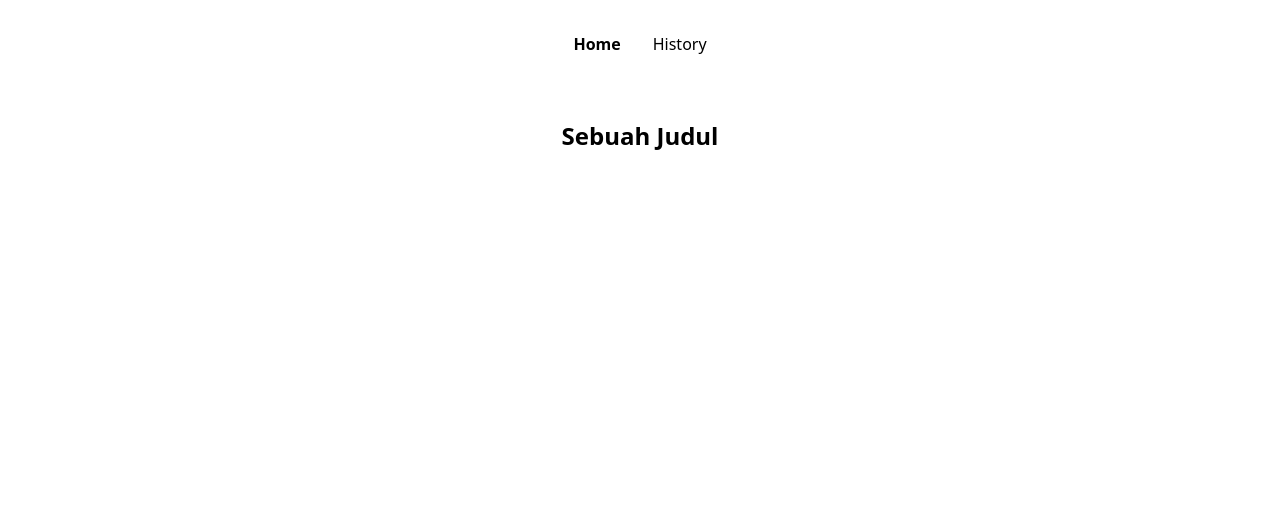
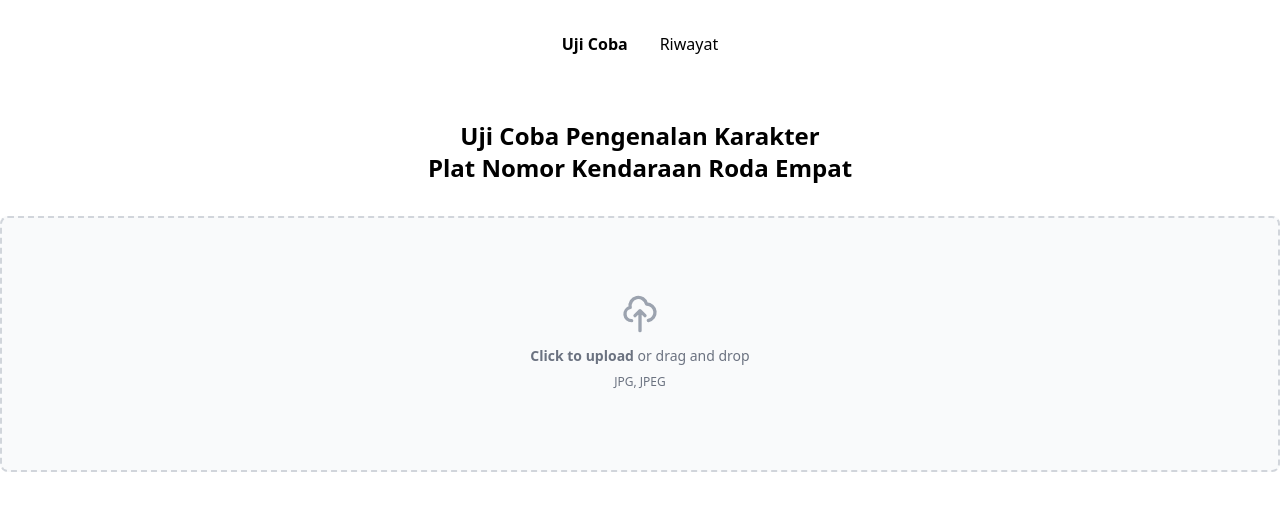
Before and after one commit to hujikol/LPR-SRGAN, a React (Create React App) app in the folder frontend/: page / in a window 1280 px wide. Shown: the top 510 px of the page. Built offline with nearby package versions, Linux system fonts and the light colour scheme.

Commit message:
change routes, making base layout for home

```diff
--- a/frontend/src/App.js
+++ b/frontend/src/App.js
@@ -13,7 +13,7 @@ const App = () => {
         <Navbar />
         <Routes>
           <Route path='/' element={<Home />} />
-          <Route path='/history' element={<History />}>
+          <Route path='/riwayat' element={<History />}>
             <Route path='' element={<HistoryList />} />
             <Route path=':postSlug' element={<HistoryDetail />} />
           </Route>
--- a/frontend/src/components/Navbar.js
+++ b/frontend/src/components/Navbar.js
@@ -9,16 +9,16 @@ function Navbar() {
       <div className='flex flex-row justify-center'>
         <div className='px-4'>
           <NavLink className={`${pathName === "/" ? "font-bold" : ""}`} to=''>
-            Home
+            Uji Coba
           </NavLink>
         </div>
 
         <div className='px-4'>
           <NavLink
-            className={`${pathName === "/history" ? "font-bold" : ""}`}
-            to='/history'
+            className={`${pathName === "/riwayat" ? "font-bold" : ""}`}
+            to='/riwayat'
           >
-            History
+            Riwayat
           </NavLink>
         </div>
       </div>
--- a/frontend/src/pages/History.js
+++ b/frontend/src/pages/History.js
@@ -8,7 +8,9 @@ function History() {
   return (
     <div className='container mx-auto mt-16'>
       <div className='flex flex-col'>
-        <h1 className='text-2xl font-bold self-center'>Halaman Riwayat</h1>
+        <h1 className='text-2xl font-bold self-center'>
+          Riwayat Pengenalan Karakter
+        </h1>
         <Outlet />
       </div>
     </div>
--- a/frontend/src/pages/HistoryDetail.js
+++ b/frontend/src/pages/HistoryDetail.js
@@ -8,7 +8,7 @@ function HistoryDetail() {
 
   return (
     <>
-      <h1>this is in the detailed post {postSlug}</h1>
+      <h1>Riwayat Pengenalan Karakter {postSlug}</h1>
     </>
   );
 }
--- a/frontend/src/pages/HistoryList.js
+++ b/frontend/src/pages/HistoryList.js
@@ -5,10 +5,10 @@ function HistoryList() {
   return (
     <div className='container mx-auto mt-8'>
       <div className='flex flex-col items-center'>
-        <Link to='/history/1'>
+        <Link to='/riwayat/1'>
           <h1> this is HistoryList number 1</h1>
         </Link>
-        <Link to='/history/2'>
+        <Link to='/riwayat/2'>
           <h1> this is HistoryList number 2</h1>
         </Link>
       </div>
--- a/frontend/src/pages/Home.js
+++ b/frontend/src/pages/Home.js
@@ -8,9 +8,52 @@ import React from "react";
 function Home() {
   return (
     <div className='container mx-auto mt-16'>
+      {/* tittle div */}
       <div className='flex justify-center'>
-        <h1 className='text-2xl font-bold'>Sebuah Judul</h1>
+        <h1 className='text-2xl font-bold text-center'>
+          Uji Coba Pengenalan Karakter
+          <br />
+          Plat Nomor Kendaraan Roda Empat
+        </h1>
       </div>
+      {/* end of tittle div */}
+      {/* drop zone */}
+      <div class='flex justify-center items-center w-full mt-8'>
+        <label
+          for='dropzone-file'
+          class='flex flex-col justify-center items-center w-full h-64 bg-gray-50 rounded-lg border-2 border-gray-300 border-dashed cursor-pointer dark:hover:bg-bray-800 dark:bg-gray-700 hover:bg-gray-100 dark:border-gray-600 dark:hover:border-gray-500 dark:hover:bg-gray-600'
+        >
+          <div class='flex flex-col justify-center items-center pt-5 pb-6'>
+            <svg
+              aria-hidden='true'
+              class='mb-3 w-10 h-10 text-gray-400'
+              fill='none'
+              stroke='currentColor'
+              viewBox='0 0 24 24'
+              xmlns='http://www.w3.org/2000/svg'
+            >
+              <path
+                stroke-linecap='round'
+                stroke-linejoin='round'
+                stroke-width='2'
+                d='M7 16a4 4 0 01-.88-7.903A5 5 0 1115.9 6L16 6a5 5 0 011 9.9M15 13l-3-3m0 0l-3 3m3-3v12'
+              ></path>
+            </svg>
+            <p class='mb-2 text-sm text-gray-500 dark:text-gray-400'>
+              <span class='font-semibold'>Click to upload</span> or drag and
+              drop
+            </p>
+            <p class='text-xs text-gray-500 dark:text-gray-400'>JPG, JPEG</p>
+          </div>
+          <input
+            id='dropzone-file'
+            type='file'
+            class='hidden'
+            accept='image/jpg, image/jpeg'
+          ></input>
+        </label>
+      </div>
+      {/* drop zone */}
     </div>
   );
 }
```
